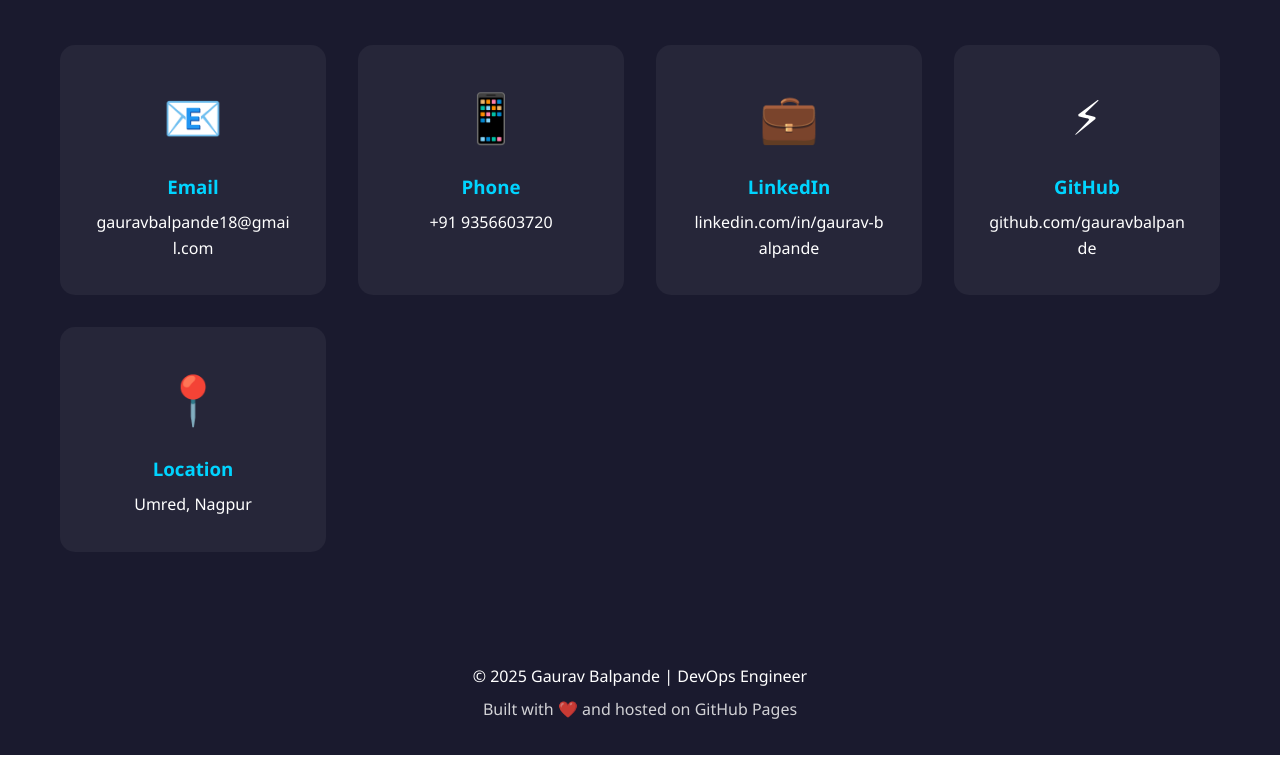
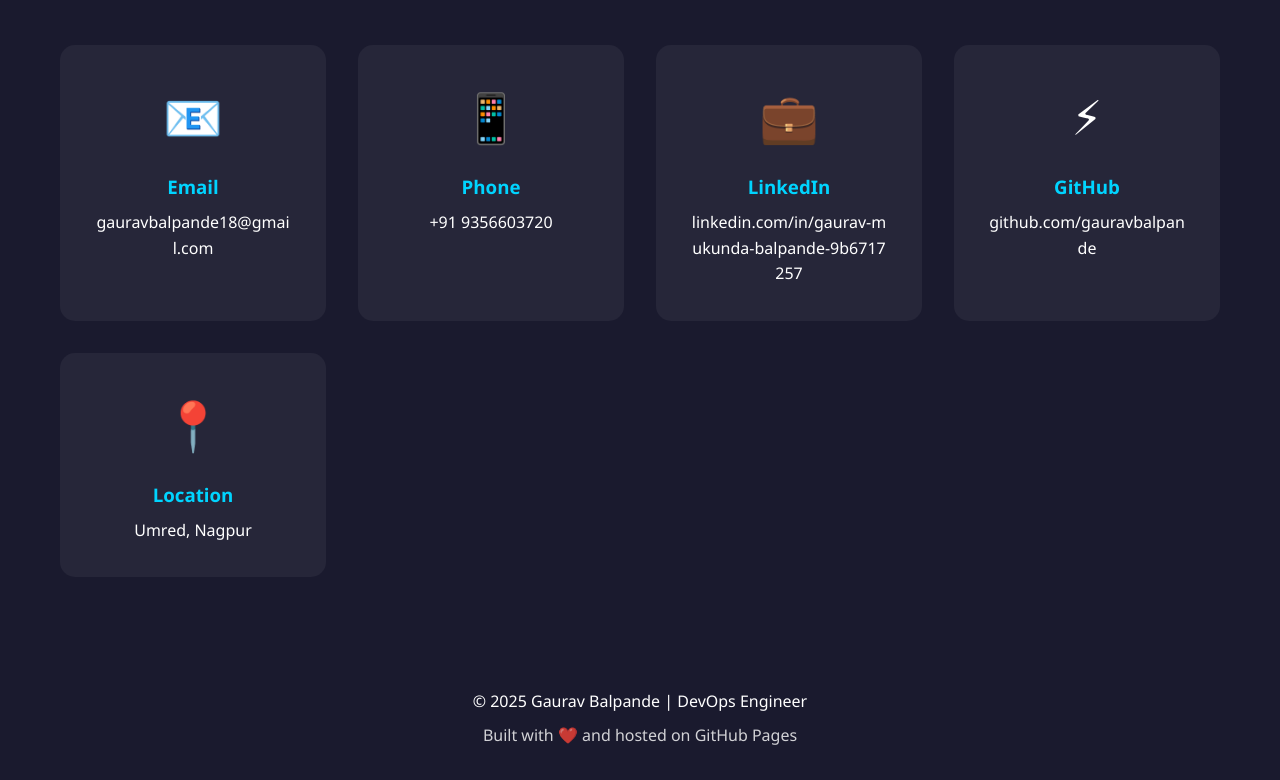
Before and after one commit to gauravbalpande/gaurav-portfolio, a plain HTML site: page index.html in a window 1280 px wide. Shown: the part 5539-6319 px from the top of the page. Before the commit the page ends 6294 px from the top, so only its background shows below. Drawn offline with Linux system fonts and the light colour scheme.

Commit message:
Update LinkedIn URL in contact card

```diff
--- a/index.html
+++ b/index.html
@@ -794,7 +794,7 @@
                 <div class="contact-card fade-in">
                     <div class="contact-icon">💼</div>
                     <h3>LinkedIn</h3>
-                    <a href="https://www.linkedin.com/in/gaurav-mukunda-balpande-9b6717257" target="_blank">linkedin.com/in/gaurav-balpande</a>
+                    <a href="https://www.linkedin.com/in/gaurav-mukunda-balpande-9b6717257" target="_blank">linkedin.com/in/gaurav-mukunda-balpande-9b6717257</a>
                 </div>
                 <div class="contact-card fade-in">
                     <div class="contact-icon">⚡</div>
```
